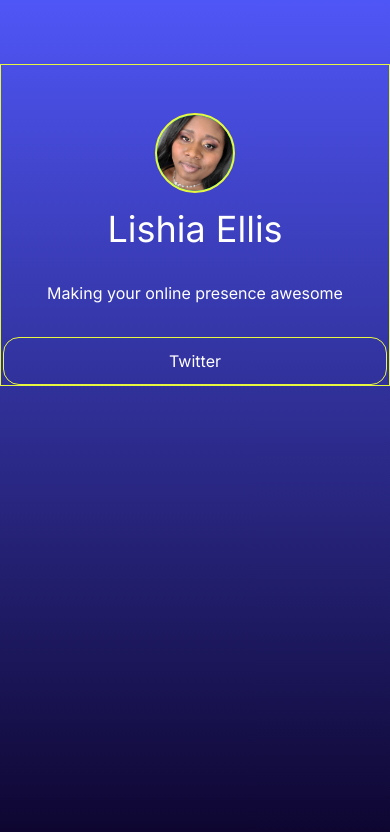
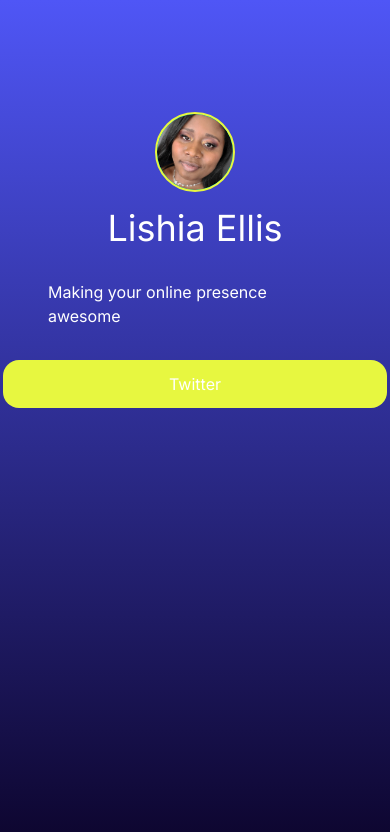
Before and after one commit to lellis09/dsf-linktree, a Next.js app: page / in a window 390 px wide. Shown: the top 832 px of the page. Built offline with nearby package versions, Linux system fonts and the light colour scheme.

Commit message:
made changes to responsiveness

```diff
--- a/app/page.js
+++ b/app/page.js
@@ -4,10 +4,10 @@ import profilePic from '../public/20210327_150727(1).jpg'
 
 export default function Home() {
   return (
-    <main className="flex h-screen flex-col items-center bg-gradient-to-b from-myindigo to bg-navy">
+    <main className="flex h-screen flex-col items-center bg-gradient-to-b from-myindigo to bg-navy  px-12">
       {/* <div className='bg-lightgreen h-40 w-full'>
       </div> */}
-      <section className='flex flex-col border-[1.75px] border-lightgreen items-center mt-16 pt-12 w-full max-w-[42rem] lg:w-1/2'>
+      <section className='flex flex-col  items-center mt-16 pt-12 w-full max-w-[42rem] lg:w-1/2'>
         <div className='rounded-full bg-teal-500 w-20 h-20 lg:w-44 lg:h-44 border-2 border-lightgreen overflow-hidden relative'>
           <Image
             src={profilePic}
@@ -23,7 +23,7 @@ export default function Home() {
           <p className='text-white my-8'>Making your online presence awesome</p>
           <div className='flex flex-col'>
             <a href='https://twitter.com/TealTernary'target='_blank' rel='noreferrer'>
-            <button className='rounded-2xl border-[1.75px] border-lightgreen w-[24rem] lg:w-[42rem] h-12 flex justify-center items-center'type='button' >
+            <button className='rounded-2xl bg-lightgreen w-[24rem] lg:w-[42rem] h-12 flex justify-center items-center'type='button' >
               <p className='text-white'>Twitter</p>
               </button>
            </a>
```
